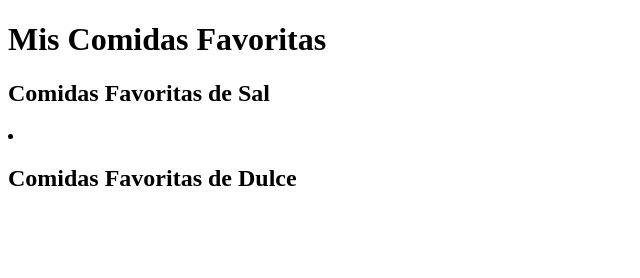
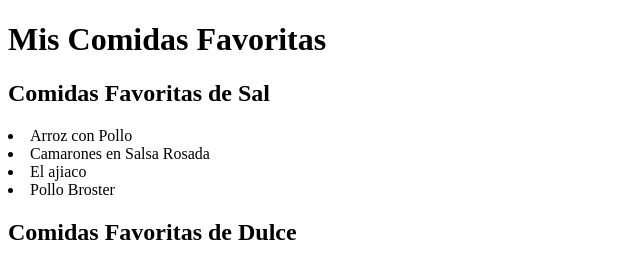
Before and after one commit to KarolinaA17/actividad1.html, a plain HTML site: page index.html in a window 1280 px wide. Shown: the whole page, without its empty margins (0-640 px from the left). Drawn offline with Linux system fonts and the light colour scheme.

Commit message:
Lista Comidas Sal

```diff
--- a/index.html
+++ b/index.html
@@ -9,7 +9,10 @@
     <div>
       <h1>Mis Comidas Favoritas</h1>
       <h2>Comidas Favoritas de Sal</h2>
-      <li></li>
+      <li>Arroz con Pollo</li>
+      <li>Camarones en Salsa Rosada</li>
+      <li>El ajiaco</li>
+      <li>Pollo Broster</li>
       <h2>Comidas Favoritas de Dulce</h2>
     </div>
   </body>
```
